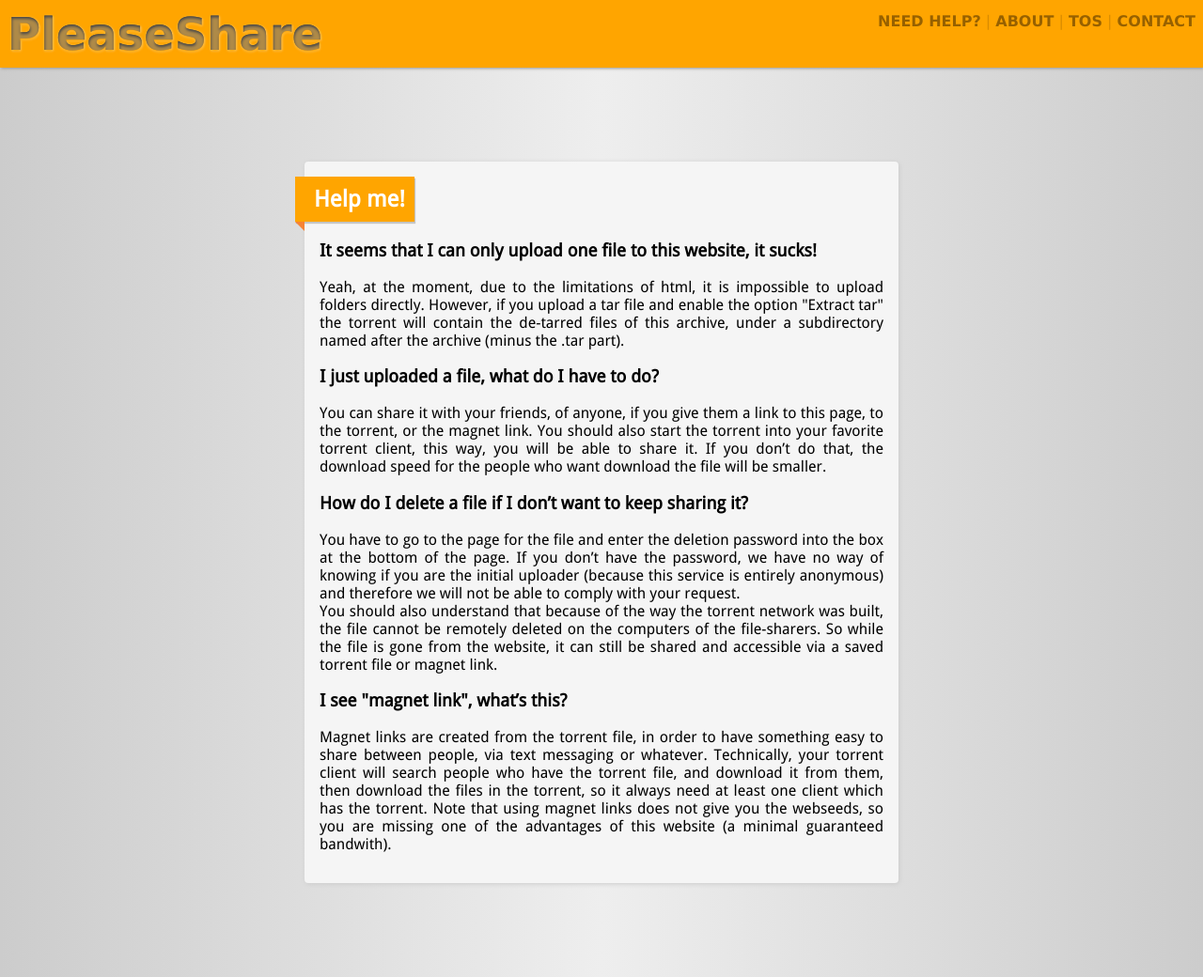
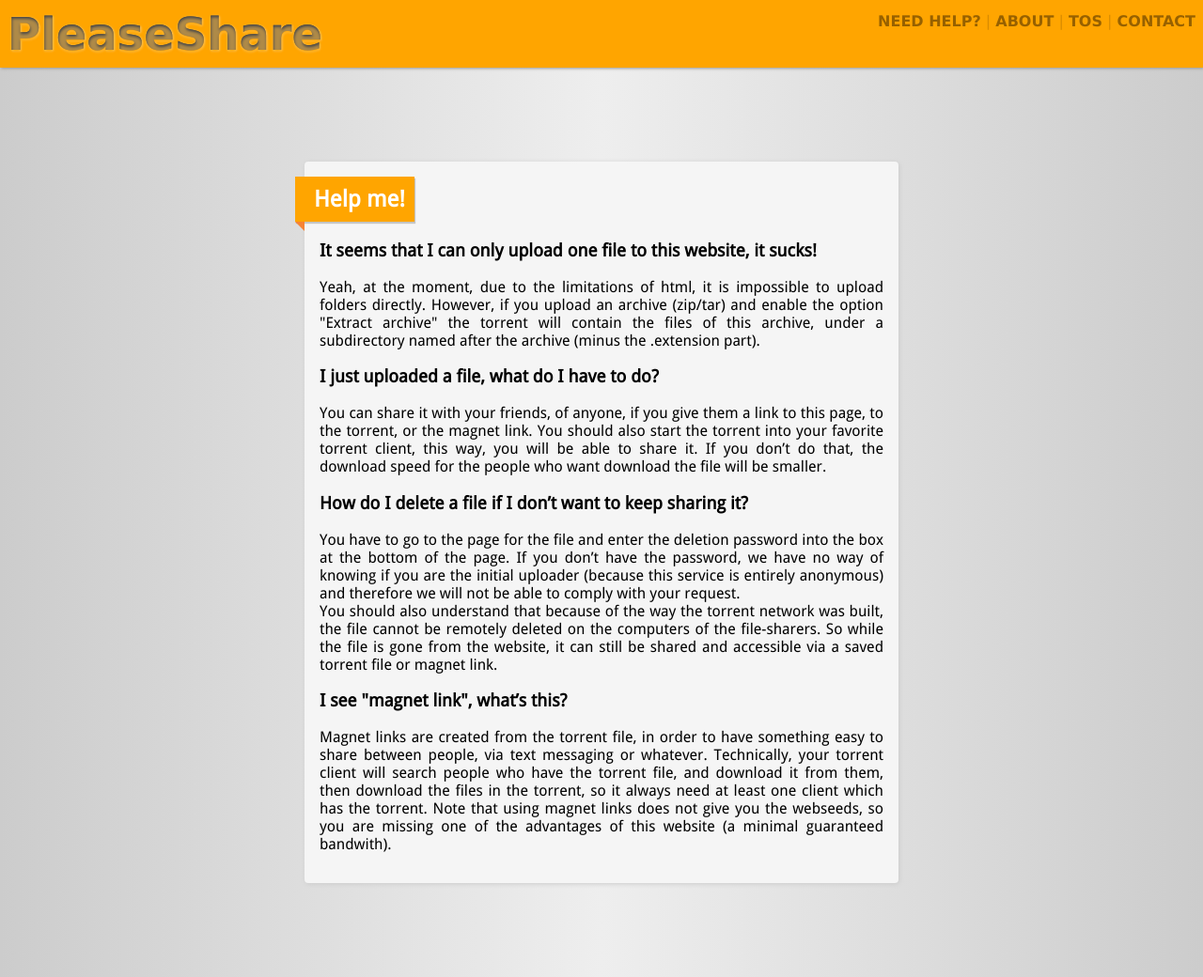
Before and after one commit to mathieui/pleaseshare, a Django app: template please/pleaseshare/templates/help.html in a window 1280 px wide. Shown: the whole page at 94% size. Run offline with Django 3.2, Linux system fonts and the light colour scheme; the template is opened without the code that fills it, so the values that code supplies are empty; parts of the project's set-up code (start-up, migrations or seed data) failed here and were passed over.

Commit message:
[doc] Update "tar" → "archive"

```diff
--- a/please/pleaseshare/templates/help.html
+++ b/please/pleaseshare/templates/help.html
@@ -5,9 +5,9 @@
 <div id="infos">
     <h3>It seems that I can only upload one file to this website, it sucks!</h3>
     <p>Yeah, at the moment, due to the limitations of html, it is impossible to upload
-    folders directly. However, if you upload a tar file and enable the option "Extract
-    tar" the torrent will contain the de-tarred files of this archive, under a subdirectory
-    named after the archive (minus the .tar part).
+    folders directly. However, if you upload an archive (zip/tar) and enable the option "Extract
+    archive" the torrent will contain the files of this archive, under a subdirectory
+    named after the archive (minus the .extension part).
     </p>
     <h3>I just uploaded a file, what do I have to do?</h3>
     <p>You can share it with your friends, of anyone, if you give them a link
```
